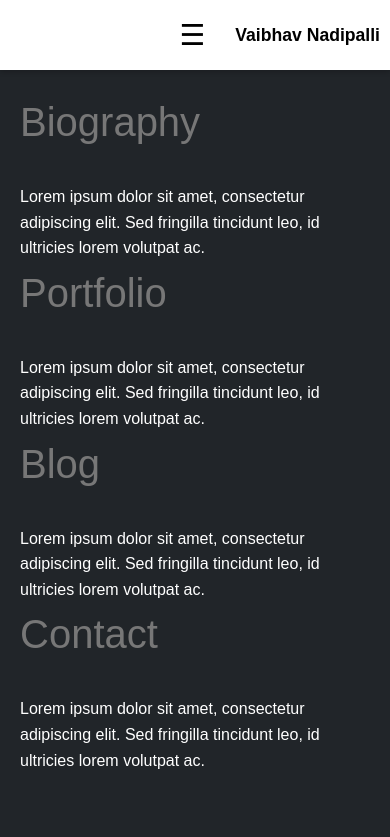
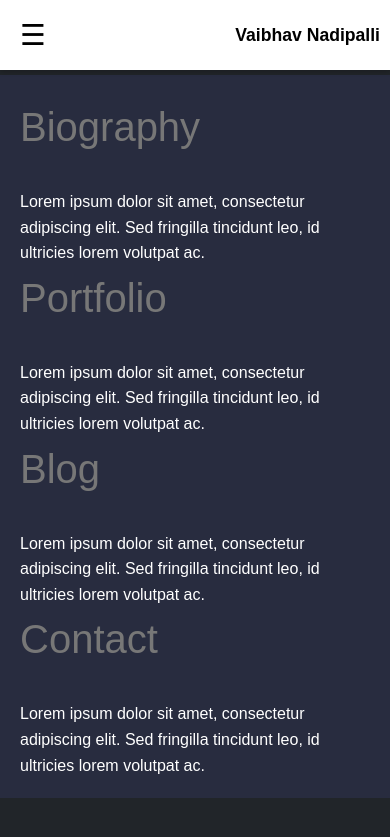
Before and after one commit to Vaibhav-Nadipalli/vaibhav-nadipalli.github.io, a Jekyll site: the page built from index.markdown, in a window 390 px wide. Shown: the top 837 px of the page. Built offline with Jekyll 4.4.1, drawn with Linux system fonts in a browser that asks for light colours.

Commit message:
Update styles.css

```diff
--- a/assets/css/styles.css
+++ b/assets/css/styles.css
@@ -25,9 +25,9 @@
     z-index: 1000;
     padding: 15px 0; /* Adjusted padding for header */
     box-shadow: 0 2px 5px rgba(0,0,0,0.2);
-    height: 75px; /* Increased height of header */
+    height: 70px; /* Increased height of header */
     display: flex;
-    justify-content: space-between; /* Center content horizontally */
+    justify-content: center; /* Center content horizontally */
     align-items: center; /* Center content vertically */
 }
 
@@ -60,13 +60,45 @@
 .nav-toggle-label {
     font-size: 1.8em; /* Increased size */
     cursor: pointer;
-    margin-left: 20px; /* Adjusted margin */
+    margin-left: auto; /* Pushed to the right */
+    margin-right: 20px; /* Added margin to align with right edge */
 }
 
 .nav-menu {
-    display: none; /* Initially hide menu */
+    display: flex;
+    align-items: center;
+}
+
+.nav-links {
+    list-style: none;
+    display: flex;
+    margin: 0;
+}
+
+.nav-links li {
+    margin-left: 20px;
+}
+
+.nav-links li:first-child {
+    margin-left: 0;
+}
+
+.nav-links li a {
+    color: #000;
+    text-decoration: none;
+    padding: 0px 15px;
+    transition: color 0.3s ease;
+}
+
+.nav-links li a:hover {
+    color: #007bff;
+}
+
+/* Show nav links when checkbox is checked */
+.nav-toggle:checked + .nav-toggle-label + .nav-menu {
+    display: flex;
     position: absolute;
-    top: 75px; /* Adjusted top position */
+    top: 70px; /* Adjusted top position */
     left: 0;
     width: 100%;
     background-color: #fff;
@@ -75,27 +107,24 @@
     box-shadow: 0 2px 5px rgba(0,0,0,0.2);
 }
 
-.nav-links {
-    list-style: none;
-    display: flex;
+.nav-toggle:checked + .nav-toggle-label + .nav-menu .nav-links {
     flex-direction: column;
-    align-items: center;
-    margin: 0;
+    width: 100%;
 }
 
-.nav-links li {
+.nav-toggle:checked + .nav-toggle-label + .nav-menu .nav-links li {
     margin: 10px 0;
 }
 
-.nav-links li a {
-    color: #000;
-    text-decoration: none;
-    padding: 10px 15px;
-    transition: color 0.3s ease;
-}
+/* Hide hamburger menu on desktop */
+@media (min-width: 769px) {
+    .nav-toggle-label {
+        display: none;
+    }
 
-.nav-links li a:hover {
-    color: #007bff;
+    .nav-menu {
+        display: flex !important; /* Ensure nav links are always visible on desktop */
+    }
 }
 
 /* Main content area */
@@ -103,15 +132,8 @@
     max-width: 1000px; /* Increased max-width */
     margin: 90px auto 20px; /* Adjusted margin to compensate for adjusted header height */
     padding: 20px;
-    background-color: #212529; /* Dark navy background */
+    background-color: #282c3f;
     color: #fff;
-}
-
-.section-container {
-    display: grid;
-    grid-template-columns: auto; /* Single column layout */
-    grid-gap: 50px; /* Increased gap between sections */
-    align-items: start;
 }
 
 .section-title {
@@ -120,13 +142,11 @@
     font-size: 2.5em; /* Increased font size by 5 */
     margin-bottom: 30px; /* Increased margin around the title */
     color: #777; /* Grey color */
-    grid-column: 1; /* Place the heading in the first column */
 }
 
 .section-content {
     font-size: 1em;
     line-height: 1.8; /* Increased line height for readability */
-    grid-column: 2; /* Place the content in the second column */
     padding-left: 20px; /* Increased padding to push content to the right */
 }
 
@@ -142,37 +162,38 @@
     }
 
     .nav-toggle-label {
-        margin-left: auto; /* Move hamburger menu to the right */
-        margin-right: 20px; /* Adjusted margin for alignment */
+        margin-left: 10px;
+        margin-right: auto; /* Center the hamburger menu */
     }
 
     .nav-menu {
-        position: fixed; /* Fixed position for mobile menu */
+        display: none;
+    }
+
+    .nav-toggle:checked + .nav-toggle-label + .nav-menu {
+        display: flex;
+        position: absolute;
         top: 70px; /* Adjusted top position */
+        left: 0;
         width: 100%;
+        background-color: #fff;
+        flex-direction: column;
+        align-items: center;
+        box-shadow: 0 2px 5px rgba(0,0,0,0.2);
     }
 
     .nav-links {
         flex-direction: column;
         align-items: center;
-        margin-top: 20px; /* Adjusted margin to align with adjusted header height */
-    }
-
-    .nav-links li {
-        margin: 10px 0;
+        margin-top: 0; /* Adjusted margin to align with adjusted header height */
     }
 
     header {
-        height: 70px; /* Decreased height of header */
+        top: 0;
     }
 
     main {
-        margin-top: 70px; /* Adjusted margin to compensate for adjusted header height */
-    }
-
-    .section-container {
-        display: flex;
-        flex-direction: column;
+        margin-top: 75px; /* Adjusted margin to compensate for adjusted header height */
     }
 
     .section-title, .section-content {
```
